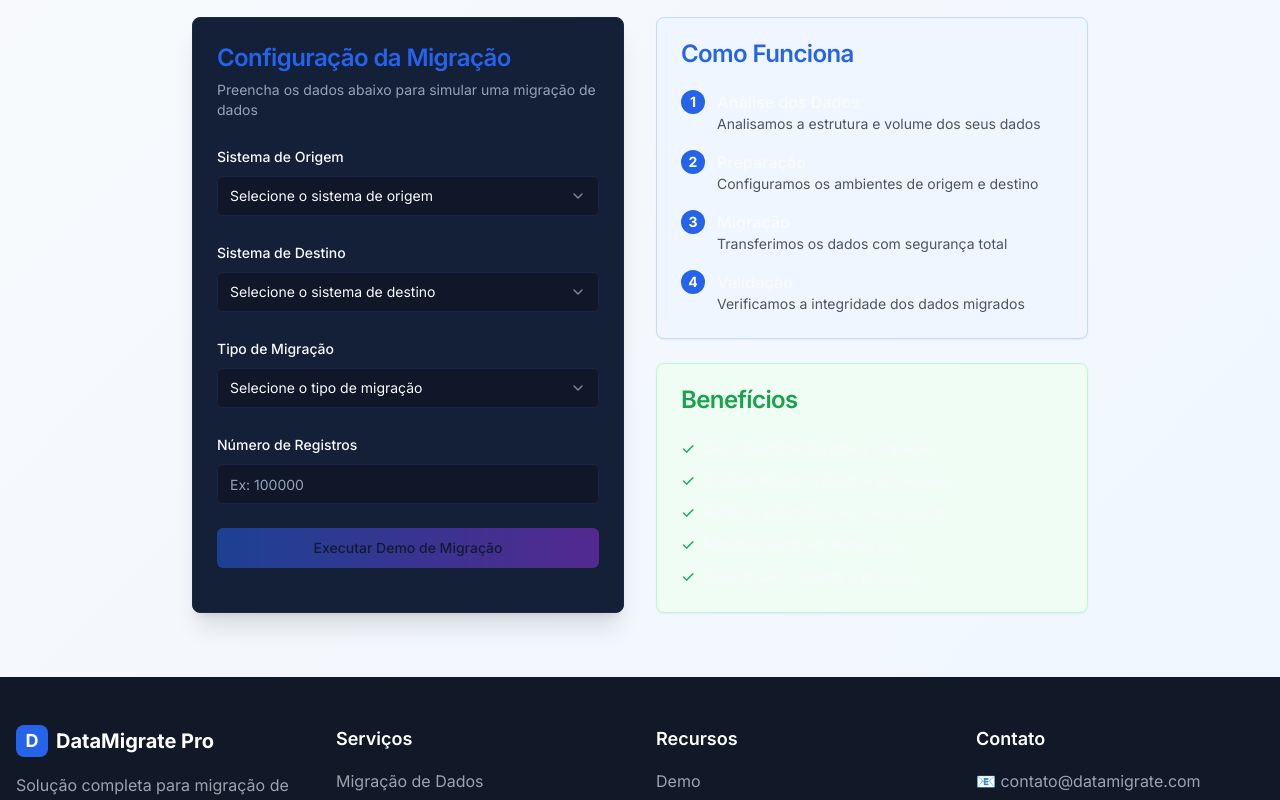
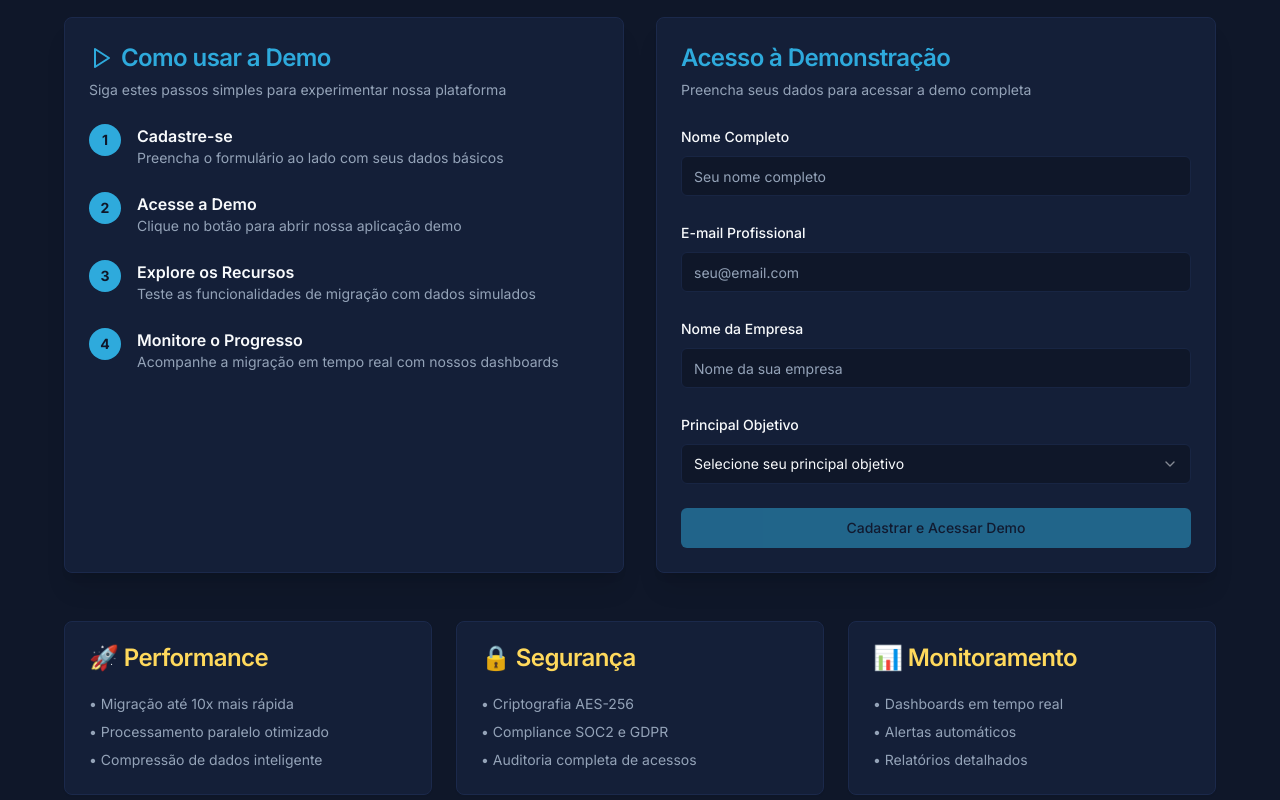
Before and after one commit to vortexthost/dataflow-code-hub, a React (Vite) app: page /demo in a window 1280 px wide. Shown: the part 300-1100 px from the top of the page. Built offline with nearby package versions, Linux system fonts and the light colour scheme.

Commit message:
Refactor: Improve site UI and Demo page
- Remove scrollbars from code previews.
- Highlight copy button.
- Style Demo page, add user registration form, and link to external app.

```diff
--- a/src/pages/Demo.tsx
+++ b/src/pages/Demo.tsx
@@ -8,15 +8,17 @@ import { Input } from '@/components/ui/input';
 import { Label } from '@/components/ui/label';
 import { Select, SelectContent, SelectItem, SelectTrigger, SelectValue } from '@/components/ui/select';
 import { useToast } from '@/hooks/use-toast';
+import { CheckCircle, Play, ExternalLink } from 'lucide-react';
 
 const Demo = () => {
   const [formData, setFormData] = useState({
-    origem: '',
-    destino: '',
-    tipo: '',
-    registros: ''
+    nome: '',
+    email: '',
+    empresa: '',
+    objetivo: ''
   });
   const [isSubmitting, setIsSubmitting] = useState(false);
+  const [isRegistered, setIsRegistered] = useState(false);
   const { toast } = useToast();
 
   const handleInputChange = (field: string, value: string) => {
@@ -30,175 +32,225 @@ const Demo = () => {
     e.preventDefault();
     setIsSubmitting(true);
 
-    // Simular processamento
+    // Simular registro
     setTimeout(() => {
       setIsSubmitting(false);
+      setIsRegistered(true);
       toast({
-        title: "Demo Executada com Sucesso!",
-        description: `Simulação de migração de ${formData.registros} registros do ${formData.origem} para ${formData.destino} concluída.`,
+        title: "Cadastro realizado com sucesso!",
+        description: "Agora você pode acessar nossa aplicação demo.",
       });
     }, 2000);
   };
 
+  const handleAccessDemo = () => {
+    // Aqui você pode redirecionar para o site externo
+    window.open('https://demo.seuapp.com', '_blank');
+  };
+
   return (
-    <div className="min-h-screen bg-gradient-to-br from-slate-50 to-blue-50">
+    <div className="min-h-screen bg-background">
       <Header />
 
       <main className="container mx-auto px-4 py-16">
-        <div className="max-w-4xl mx-auto">
+        <div className="max-w-6xl mx-auto">
           <div className="text-center mb-12">
-            <h1 className="text-4xl font-bold text-gray-900 mb-4">
-              Teste Nosso Serviço de Migração
+            <h1 className="text-4xl font-bold text-foreground mb-4">
+              Demonstração Interativa
             </h1>
-            <p className="text-xl text-gray-600 max-w-2xl mx-auto">
-              Experimente uma simulação completa do nosso processo de migração de dados.
-              Veja como é simples e seguro migrar seus dados empresariais.
+            <p className="text-xl text-muted-foreground max-w-3xl mx-auto">
+              Experimente nossa plataforma de migração de dados em tempo real.
+              Veja como é simples e seguro migrar seus dados empresariais com nossa solução completa.
             </p>
           </div>
 
-          <div className="grid lg:grid-cols-2 gap-8">
-            <Card className="shadow-xl">
+          <div className="grid lg:grid-cols-2 gap-8 mb-12">
+            {/* Como usar a demo */}
+            <Card className="bg-card border-border shadow-xl">
               <CardHeader>
-                <CardTitle className="text-2xl text-blue-600">Configuração da Migração</CardTitle>
-                <CardDescription>
-                  Preencha os dados abaixo para simular uma migração de dados
+                <CardTitle className="text-2xl text-primary flex items-center gap-2">
+                  <Play className="w-6 h-6" />
+                  Como usar a Demo
+                </CardTitle>
+                <CardDescription className="text-muted-foreground">
+                  Siga estes passos simples para experimentar nossa plataforma
                 </CardDescription>
               </CardHeader>
-              <CardContent>
-                <form onSubmit={handleSubmit} className="space-y-6">
-                  <div className="space-y-2">
-                    <Label htmlFor="origem">Sistema de Origem</Label>
-                    <Select onValueChange={(value) => handleInputChange('origem', value)}>
-                      <SelectTrigger>
-                        <SelectValue placeholder="Selecione o sistema de origem" />
-                      </SelectTrigger>
-                      <SelectContent>
-                        <SelectItem value="mysql">MySQL Database</SelectItem>
-                        <SelectItem value="postgresql">PostgreSQL</SelectItem>
-                        <SelectItem value="oracle">Oracle Database</SelectItem>
-                        <SelectItem value="sqlserver">SQL Server</SelectItem>
-                        <SelectItem value="mongodb">MongoDB</SelectItem>
-                      </SelectContent>
-                    </Select>
-                  </div>
-
-                  <div className="space-y-2">
-                    <Label htmlFor="destino">Sistema de Destino</Label>
-                    <Select onValueChange={(value) => handleInputChange('destino', value)}>
-                      <SelectTrigger>
-                        <SelectValue placeholder="Selecione o sistema de destino" />
-                      </SelectTrigger>
-                      <SelectContent>
-                        <SelectItem value="aws">Amazon AWS RDS</SelectItem>
-                        <SelectItem value="azure">Microsoft Azure SQL</SelectItem>
-                        <SelectItem value="gcp">Google Cloud SQL</SelectItem>
-                        <SelectItem value="snowflake">Snowflake</SelectItem>
-                        <SelectItem value="bigquery">Google BigQuery</SelectItem>
-                      </SelectContent>
-                    </Select>
-                  </div>
-
-                  <div className="space-y-2">
-                    <Label htmlFor="tipo">Tipo de Migração</Label>
-                    <Select onValueChange={(value) => handleInputChange('tipo', value)}>
-                      <SelectTrigger>
-                        <SelectValue placeholder="Selecione o tipo de migração" />
-                      </SelectTrigger>
-                      <SelectContent>
-                        <SelectItem value="completa">Migração Completa</SelectItem>
-                        <SelectItem value="incremental">Migração Incremental</SelectItem>
-                        <SelectItem value="diferencial">Migração Diferencial</SelectItem>
-                      </SelectContent>
-                    </Select>
-                  </div>
-
-                  <div className="space-y-2">
-                    <Label htmlFor="registros">Número de Registros</Label>
-                    <Input
-                      id="registros"
-                      type="number"
-                      placeholder="Ex: 100000"
-                      value={formData.registros}
-                      onChange={(e) => handleInputChange('registros', e.target.value)}
-                    />
-                  </div>
-
-                  <Button
-                    type="submit"
-                    className="w-full bg-gradient-to-r from-blue-600 to-purple-600 hover:from-blue-700 hover:to-purple-700"
-                    disabled={isSubmitting || !formData.origem || !formData.destino || !formData.tipo || !formData.registros}
-                  >
-                    {isSubmitting ? 'Processando...' : 'Executar Demo de Migração'}
-                  </Button>
-                </form>
-              </CardContent>
-            </Card>
-
-            <div className="space-y-6">
-              <Card className="border-blue-200 bg-blue-50">
-                <CardHeader>
-                  <CardTitle className="text-blue-600">Como Funciona</CardTitle>
-                </CardHeader>
-                <CardContent className="space-y-4">
-                  <div className="flex items-start space-x-3">
-                    <div className="w-6 h-6 bg-blue-600 rounded-full flex items-center justify-center text-white text-sm font-bold">1</div>
+              <CardContent className="space-y-6">
+                <div className="flex items-start space-x-4">
+                  <div className="w-8 h-8 bg-primary rounded-full flex items-center justify-center text-primary-foreground text-sm font-bold">1</div>
                   <div>
-                      <h4 className="font-semibold">Análise dos Dados</h4>
-                      <p className="text-sm text-gray-600">Analisamos a estrutura e volume dos seus dados</p>
+                    <h4 className="font-semibold text-foreground">Cadastre-se</h4>
+                    <p className="text-sm text-muted-foreground">Preencha o formulário ao lado com seus dados básicos</p>
                   </div>
                 </div>
-                  <div className="flex items-start space-x-3">
-                    <div className="w-6 h-6 bg-blue-600 rounded-full flex items-center justify-center text-white text-sm font-bold">2</div>
+                <div className="flex items-start space-x-4">
+                  <div className="w-8 h-8 bg-primary rounded-full flex items-center justify-center text-primary-foreground text-sm font-bold">2</div>
                   <div>
-                      <h4 className="font-semibold">Preparação</h4>
-                      <p className="text-sm text-gray-600">Configuramos os ambientes de origem e destino</p>
+                    <h4 className="font-semibold text-foreground">Acesse a Demo</h4>
+                    <p className="text-sm text-muted-foreground">Clique no botão para abrir nossa aplicação demo</p>
                   </div>
                 </div>
-                  <div className="flex items-start space-x-3">
-                    <div className="w-6 h-6 bg-blue-600 rounded-full flex items-center justify-center text-white text-sm font-bold">3</div>
+                <div className="flex items-start space-x-4">
+                  <div className="w-8 h-8 bg-primary rounded-full flex items-center justify-center text-primary-foreground text-sm font-bold">3</div>
                   <div>
-                      <h4 className="font-semibold">Migração</h4>
-                      <p className="text-sm text-gray-600">Transferimos os dados com segurança total</p>
+                    <h4 className="font-semibold text-foreground">Explore os Recursos</h4>
+                    <p className="text-sm text-muted-foreground">Teste as funcionalidades de migração com dados simulados</p>
                   </div>
                 </div>
-                  <div className="flex items-start space-x-3">
-                    <div className="w-6 h-6 bg-blue-600 rounded-full flex items-center justify-center text-white text-sm font-bold">4</div>
+                <div className="flex items-start space-x-4">
+                  <div className="w-8 h-8 bg-primary rounded-full flex items-center justify-center text-primary-foreground text-sm font-bold">4</div>
                   <div>
-                      <h4 className="font-semibold">Validação</h4>
-                      <p className="text-sm text-gray-600">Verificamos a integridade dos dados migrados</p>
+                    <h4 className="font-semibold text-foreground">Monitore o Progresso</h4>
+                    <p className="text-sm text-muted-foreground">Acompanhe a migração em tempo real com nossos dashboards</p>
                   </div>
                 </div>
               </CardContent>
             </Card>
 
-              <Card className="border-green-200 bg-green-50">
+            {/* Formulário de cadastro */}
+            <Card className="bg-card border-border shadow-xl">
               <CardHeader>
-                  <CardTitle className="text-green-600">Benefícios</CardTitle>
+                <CardTitle className="text-2xl text-primary">
+                  {isRegistered ? 'Cadastro Concluído!' : 'Acesso à Demonstração'}
+                </CardTitle>
+                <CardDescription className="text-muted-foreground">
+                  {isRegistered
+                    ? 'Agora você pode acessar nossa aplicação demo'
+                    : 'Preencha seus dados para acessar a demo completa'
+                  }
+                </CardDescription>
               </CardHeader>
-                <CardContent className="space-y-2">
-                  <div className="flex items-center space-x-2">
-                    <span className="text-green-600">✓</span>
-                    <span className="text-sm">Zero downtime durante a migração</span>
+              <CardContent>
+                {!isRegistered ? (
+                  <form onSubmit={handleSubmit} className="space-y-6">
+                    <div className="space-y-2">
+                      <Label htmlFor="nome">Nome Completo</Label>
+                      <Input
+                        id="nome"
+                        type="text"
+                        placeholder="Seu nome completo"
+                        value={formData.nome}
+                        onChange={(e) => handleInputChange('nome', e.target.value)}
+                        required
+                      />
                     </div>
-                  <div className="flex items-center space-x-2">
-                    <span className="text-green-600">✓</span>
-                    <span className="text-sm">Criptografia em trânsito e em repouso</span>
+
+                    <div className="space-y-2">
+                      <Label htmlFor="email">E-mail Profissional</Label>
+                      <Input
+                        id="email"
+                        type="email"
+                        placeholder="seu@email.com"
+                        value={formData.email}
+                        onChange={(e) => handleInputChange('email', e.target.value)}
+                        required
+                      />
                     </div>
-                  <div className="flex items-center space-x-2">
-                    <span className="text-green-600">✓</span>
-                    <span className="text-sm">Rollback automático em caso de erro</span>
+
+                    <div className="space-y-2">
+                      <Label htmlFor="empresa">Nome da Empresa</Label>
+                      <Input
+                        id="empresa"
+                        type="text"
+                        placeholder="Nome da sua empresa"
+                        value={formData.empresa}
+                        onChange={(e) => handleInputChange('empresa', e.target.value)}
+                        required
+                      />
                     </div>
-                  <div className="flex items-center space-x-2">
-                    <span className="text-green-600">✓</span>
-                    <span className="text-sm">Monitoramento em tempo real</span>
+
+                    <div className="space-y-2">
+                      <Label htmlFor="objetivo">Principal Objetivo</Label>
+                      <Select onValueChange={(value) => handleInputChange('objetivo', value)} required>
+                        <SelectTrigger>
+                          <SelectValue placeholder="Selecione seu principal objetivo" />
+                        </SelectTrigger>
+                        <SelectContent>
+                          <SelectItem value="migracao-cloud">Migração para Cloud</SelectItem>
+                          <SelectItem value="modernizacao-db">Modernização de Database</SelectItem>
+                          <SelectItem value="backup-disaster">Backup e Disaster Recovery</SelectItem>
+                          <SelectItem value="integracao-sistemas">Integração de Sistemas</SelectItem>
+                          <SelectItem value="analytics-bi">Analytics e BI</SelectItem>
+                          <SelectItem value="compliance">Compliance e Governança</SelectItem>
+                          <SelectItem value="performance">Melhoria de Performance</SelectItem>
+                          <SelectItem value="outros">Outros</SelectItem>
+                        </SelectContent>
+                      </Select>
                     </div>
-                  <div className="flex items-center space-x-2">
-                    <span className="text-green-600">✓</span>
-                    <span className="text-sm">Suporte 24/7 durante o processo</span>
+
+                    <Button
+                      type="submit"
+                      className="w-full bg-primary hover:bg-primary/90 text-primary-foreground"
+                      disabled={isSubmitting || !formData.nome || !formData.email || !formData.empresa || !formData.objetivo}
+                    >
+                      {isSubmitting ? 'Cadastrando...' : 'Cadastrar e Acessar Demo'}
+                    </Button>
+                  </form>
+                ) : (
+                  <div className="space-y-6 text-center">
+                    <div className="flex justify-center">
+                      <CheckCircle className="w-16 h-16 text-accent" />
                     </div>
+                    <div>
+                      <p className="text-foreground mb-2">Olá, <strong>{formData.nome}</strong>!</p>
+                      <p className="text-muted-foreground">
+                        Seu acesso foi liberado. Clique no botão abaixo para experimentar nossa plataforma.
+                      </p>
+                    </div>
+                    <Button
+                      onClick={handleAccessDemo}
+                      className="w-full bg-accent hover:bg-accent/90 text-accent-foreground font-semibold"
+                    >
+                      <ExternalLink className="w-4 h-4 mr-2" />
+                      Acessar Aplicação Demo
+                    </Button>
+                  </div>
+                )}
               </CardContent>
             </Card>
           </div>
+
+          {/* Recursos da plataforma */}
+          <div className="grid md:grid-cols-2 lg:grid-cols-3 gap-6">
+            <Card className="bg-card border-border">
+              <CardHeader>
+                <CardTitle className="text-accent">🚀 Performance</CardTitle>
+              </CardHeader>
+              <CardContent>
+                <ul className="space-y-2 text-sm text-muted-foreground">
+                  <li>• Migração até 10x mais rápida</li>
+                  <li>• Processamento paralelo otimizado</li>
+                  <li>• Compressão de dados inteligente</li>
+                </ul>
+              </CardContent>
+            </Card>
+
+            <Card className="bg-card border-border">
+              <CardHeader>
+                <CardTitle className="text-accent">🔒 Segurança</CardTitle>
+              </CardHeader>
+              <CardContent>
+                <ul className="space-y-2 text-sm text-muted-foreground">
+                  <li>• Criptografia AES-256</li>
+                  <li>• Compliance SOC2 e GDPR</li>
+                  <li>• Auditoria completa de acessos</li>
+                </ul>
+              </CardContent>
+            </Card>
+
+            <Card className="bg-card border-border">
+              <CardHeader>
+                <CardTitle className="text-accent">📊 Monitoramento</CardTitle>
+              </CardHeader>
+              <CardContent>
+                <ul className="space-y-2 text-sm text-muted-foreground">
+                  <li>• Dashboards em tempo real</li>
+                  <li>• Alertas automáticos</li>
+                  <li>• Relatórios detalhados</li>
+                </ul>
+              </CardContent>
+            </Card>
           </div>
         </div>
       </main>
```
Also changed, not shown: src/pages/Modelos.tsx (+13 -6 lines). Lines whose indentation alone changed are shown as unchanged.
